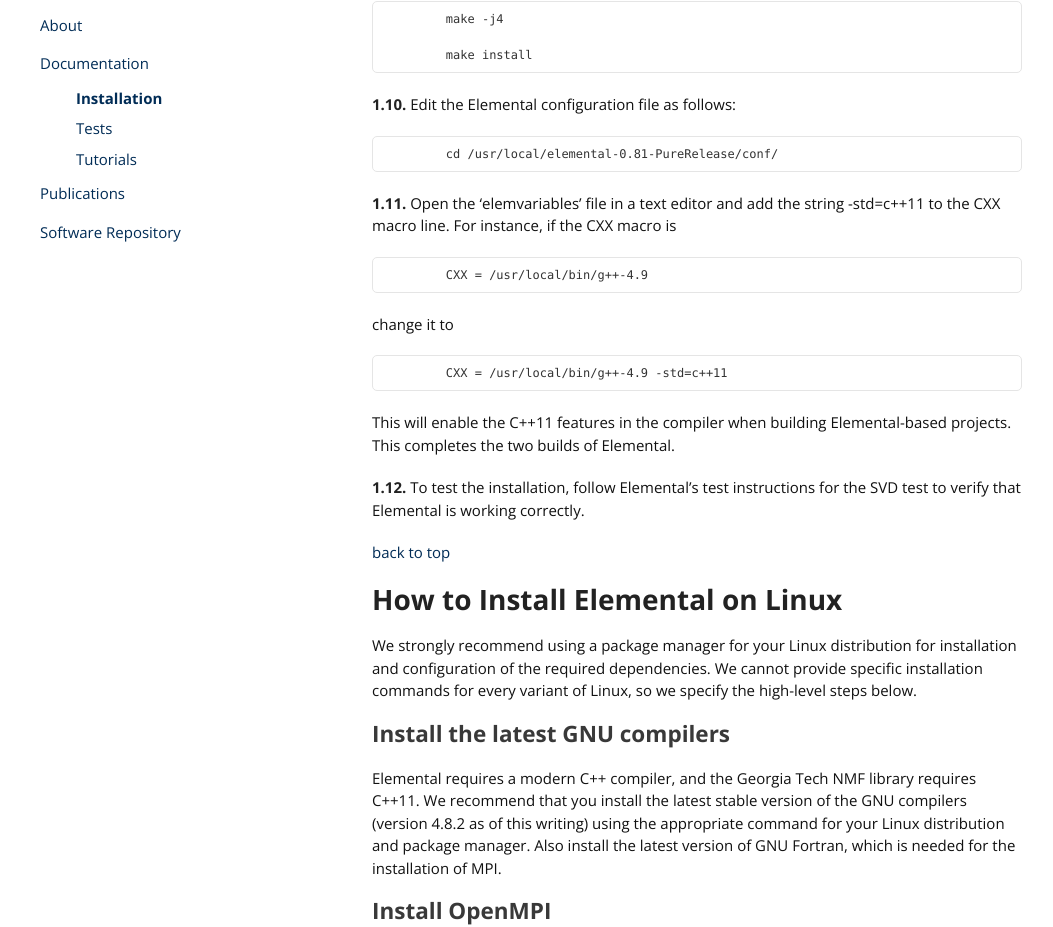
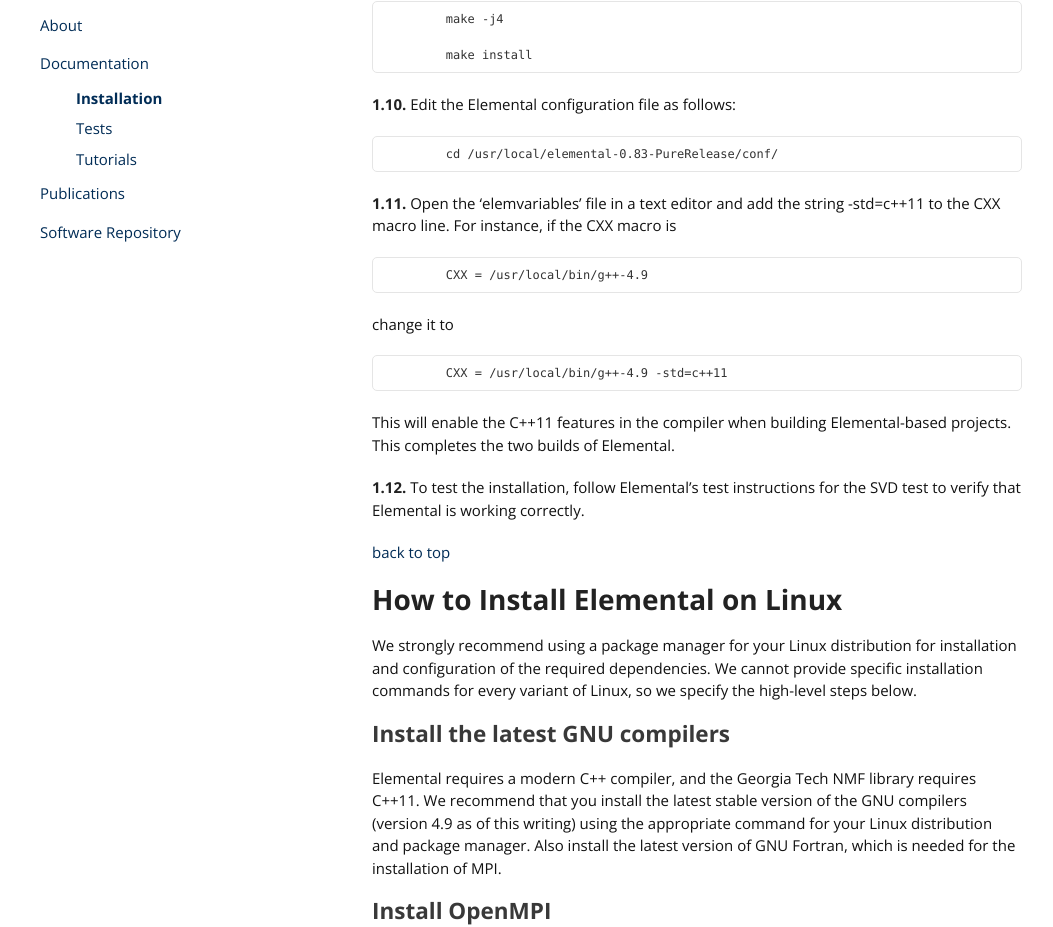
Before and after one commit to smallk/smallk.github.io, a Jekyll site: the page built from documentation_installation.md, in a window 1280 px wide and 1400 px high, scrolled down 4336 px. Shown: the part 113-1040 px from the top of the window, without its empty margins (113-1166 px from the left). Built offline with Jekyll 4.4.1, drawn with Linux system fonts in a browser that asks for light colours.

Commit message:
more version number edits

```diff
--- a/documentation_installation.md
+++ b/documentation_installation.md
@@ -176,7 +176,7 @@ This will enable the C++11 features in the compiler when building Elemental-base
 
 **1.10.** Edit the Elemental configuration file as follows:
 
-		cd /usr/local/elemental-0.81-PureRelease/conf/
+		cd /usr/local/elemental-0.83-PureRelease/conf/
 
 **1.11.** Open the ‘elemvariables’ file in a text editor and add the string -std=c++11 to the CXX macro line. For instance, if the CXX macro is
 
@@ -201,7 +201,7 @@ We strongly recommend using a package manager for your Linux distribution for in
 
 <h2 id="lin_GNU"> Install the latest GNU compilers </h2>
 
-Elemental requires a modern C++ compiler, and the Georgia Tech NMF library requires C++11. We recommend that you install the latest stable version of the GNU compilers (version 4.8.2 as of this writing) using the appropriate command for your Linux distribution and package manager.
+Elemental requires a modern C++ compiler, and the Georgia Tech NMF library requires C++11. We recommend that you install the latest stable version of the GNU compilers (version 4.9 as of this writing) using the appropriate command for your Linux distribution and package manager.
 Also install the latest version of GNU Fortran, which is needed for the installation of MPI.
 
 
```
